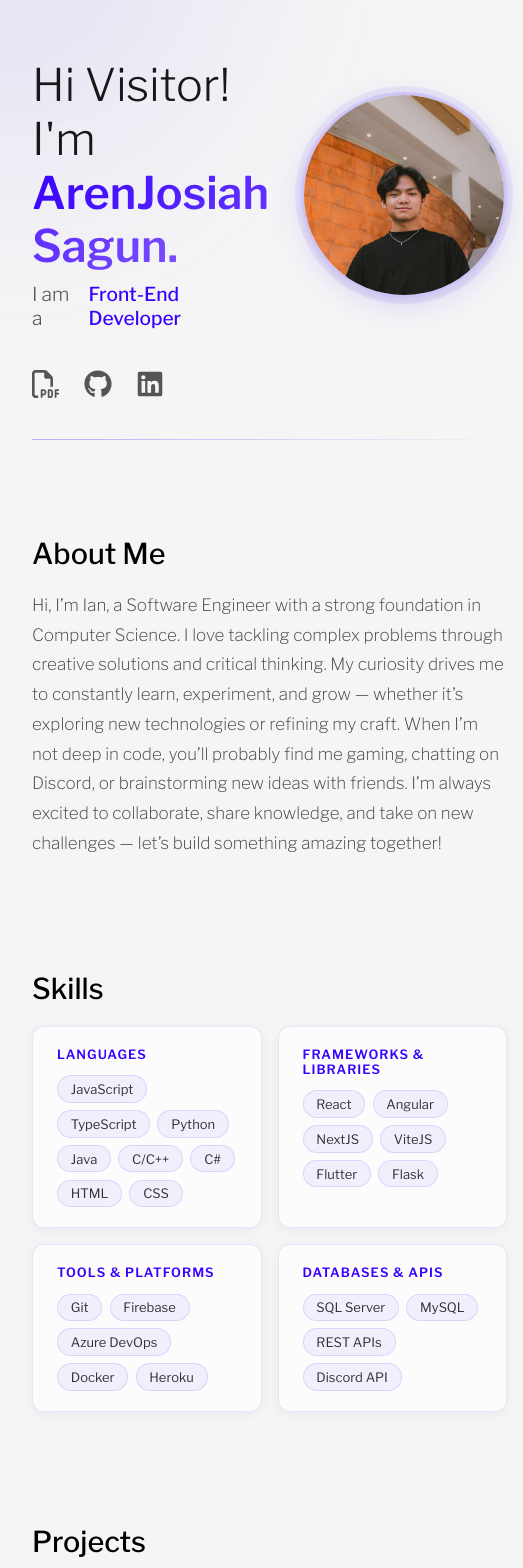
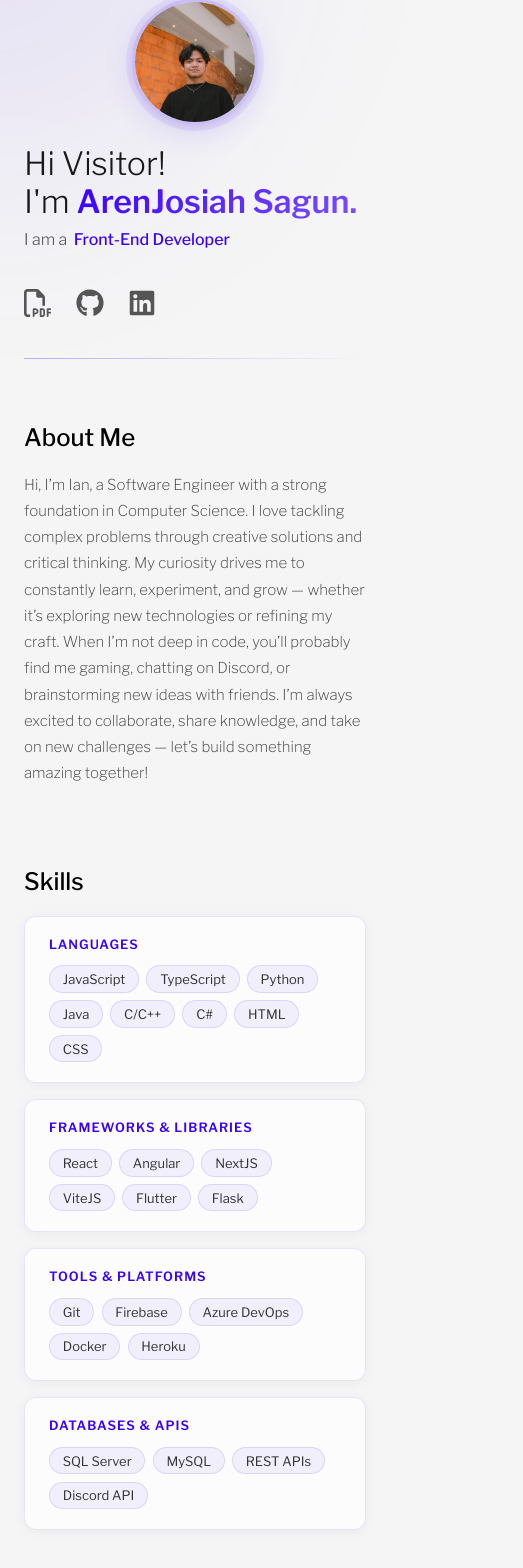
Before and after one commit to arensagun2/arensagun2, a React (Vite) app: page / in a window 390 px wide. Shown: the part 53-1621 px from the top of the page, 523 px wide, since content can reach past the window. Built offline with nearby package versions, Linux system fonts and the light colour scheme.

Commit message:
updated resume and added mobile support

```diff
--- a/src/index.css
+++ b/src/index.css
@@ -31,3 +31,12 @@ body {
   padding: 2rem 0;
   box-sizing: border-box;
 }
+
+@media (max-width: 600px) {
+  :root {
+    padding: 0.25rem;
+  }
+  body {
+    padding: 0.5rem 0;
+  }
+}
--- a/src/sections/styles/AboutMe.css
+++ b/src/sections/styles/AboutMe.css
@@ -24,3 +24,17 @@
     color: #444;
     margin: 0;
 }
+
+@media (max-width: 600px) {
+    .about-me {
+        padding: 2rem 1.25rem 3rem;
+    }
+
+    .about-me h1 {
+        font-size: 1.5rem;
+    }
+
+    .about-me p {
+        font-size: 15px;
+    }
+}
--- a/src/sections/styles/Header.css
+++ b/src/sections/styles/Header.css
@@ -113,3 +113,29 @@
     background: linear-gradient(to right, rgba(55, 0, 255, 0.3), transparent);
     width: 100%;
 }
+
+@media (max-width: 600px) {
+    .header-box {
+        padding: 2.5rem 1.25rem 2rem;
+    }
+
+    .header-box .information {
+        flex-direction: column-reverse;
+        align-items: flex-start;
+        gap: 1.25rem;
+    }
+
+    .header-box img.me {
+        width: 120px;
+        height: 120px;
+        align-self: center;
+    }
+
+    .header-box .name {
+        font-size: 2rem;
+    }
+
+    .header-box .sub {
+        font-size: 1rem;
+    }
+}
--- a/src/sections/styles/Projects.css
+++ b/src/sections/styles/Projects.css
@@ -113,3 +113,21 @@
     background: #3700ff;
     color: #fff;
 }
+
+@media (max-width: 600px) {
+    .projects {
+        padding: 2rem 1.25rem 3rem;
+    }
+
+    .projects h1 {
+        font-size: 1.5rem;
+    }
+
+    .project-image {
+        height: 160px;
+    }
+
+    .project-body {
+        padding: 1.25rem;
+    }
+}
--- a/src/sections/styles/Skills.css
+++ b/src/sections/styles/Skills.css
@@ -59,3 +59,17 @@
     border: 1px solid rgba(55, 0, 255, 0.12);
     color: #333;
 }
+
+@media (max-width: 600px) {
+    .skills {
+        padding: 2rem 1.25rem 3rem;
+    }
+
+    .skills h1 {
+        font-size: 1.5rem;
+    }
+
+    .skills-grid {
+        grid-template-columns: 1fr;
+    }
+}
```
Also changed, not shown: 1 other file (tests, documents, lock files or other folders).
